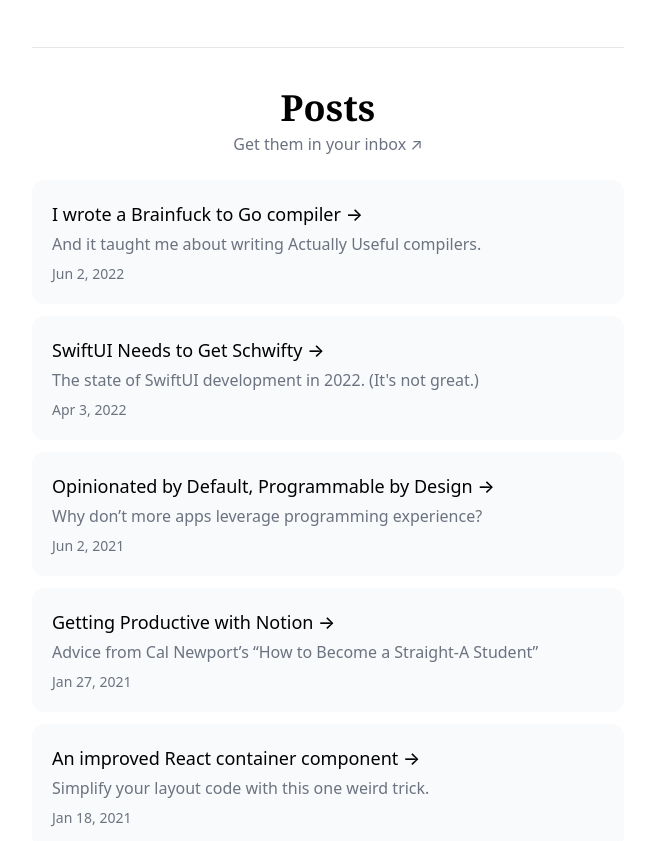
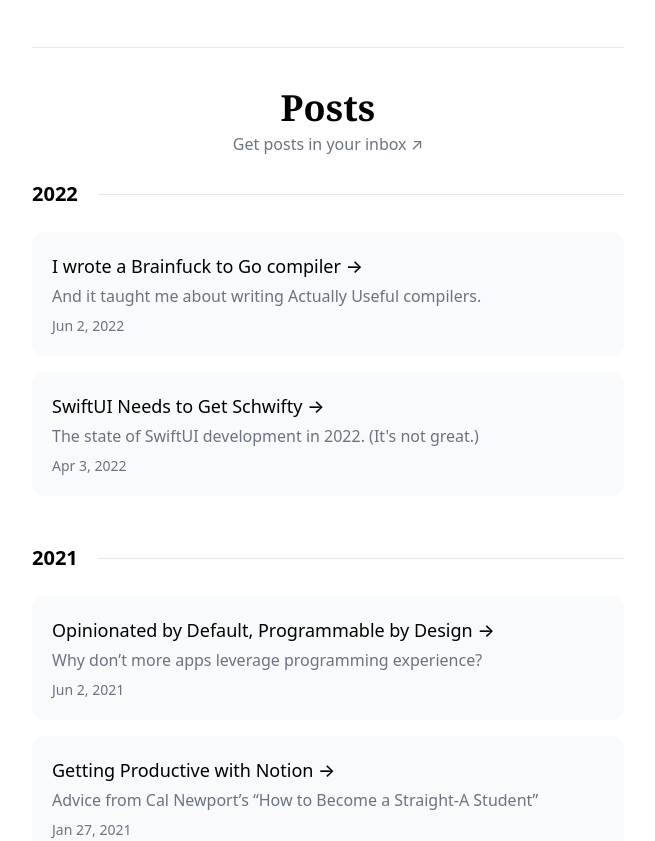
Before and after one commit to kbrgl/website, a Next.js app: page / in a window 1280 px wide. Shown: the part 943-1784 px from the top of the page, without its empty margins (312-967 px from the left). Built offline with nearby package versions, Linux system fonts and the light colour scheme; a web font is replaced by a local one.

Commit message:
Add date sections to posts

```diff
--- /dev/null
+++ b/src/components/post.js
@@ -0,0 +1,23 @@
+import Link from "next/link";
+
+export default function Post({ post }) {
+  return (
+    <Link href={`/p/${post.slug}`} key={post.slug}>
+      <a
+        className="block p-5 bg-gray-50 hover:text-white hover:bg-accent transition-colors rounded-xl group"
+        key={post.slug}
+      >
+        <p className="text-lg font-medium mb-1">
+          {post.title}&nbsp;
+          <span className="group-hover:ml-2 transition-[margin]">&rarr;</span>
+        </p>
+        <p className="text-gray-500 group-hover:text-white transition-colors pb-2">
+          {post.subtitle}
+        </p>
+        <p className="text-sm text-gray-500 group-hover:text-white transition-colors">
+          {post.date}
+        </p>
+      </a>
+    </Link>
+  );
+}
--- a/src/pages/index.js
+++ b/src/pages/index.js
@@ -1,16 +1,19 @@
 import { promises as fs } from "fs";
 import path from "path";
-import Link from "next/link";
 import matter from "gray-matter";
+import _ from "lodash";
 import formatDate from "../utils/format-date";
 import parseDate from "../utils/parse-date";
 import Layout from "../components/layout";
 import Container from "../components/container";
 import Header from "../components/header";
 import Footer from "../components/footer";
+import Post from "../components/post";
+import SectionHeading from "../components/section-heading";
 import { QuickLinks } from "../components/quick-links";
+import Project from "../components/project";
 
-export default function Home({ posts }) {
+export default function Home({ postsByYear, years }) {
   return (
     <Layout>
       <Header />
@@ -82,37 +85,24 @@ export default function Home({ posts }) {
           <h2 className="text-4xl font-title font-bold text-center">Posts</h2>
           <p className="text-gray-500 mt-1 mb-6 text-center">
             <a href="https://buttondown.email/kabir">
-              Get them in your inbox ↗
+              Get posts in your inbox ↗
             </a>
           </p>
-          <ul className="mb-10 space-y-3">
-            {posts
-              .map((post) => ({
-                ...post,
-                date: parseDate(post.dateString),
-              }))
-              .sort((a, b) => +b.date - +a.date)
-              .map((post) => (
-                <Link href={`/p/${post.slug}`} key={post.slug}>
-                  <a
-                    className="block p-5 bg-gray-50 hover:text-white hover:bg-accent transition-colors rounded-xl group"
-                    key={post.slug}
-                  >
-                    <p className="text-lg font-medium mb-1">
-                      {post.title}&nbsp;
-                      <span className="group-hover:ml-2 transition-[margin]">
-                        &rarr;
-                      </span>
-                    </p>
-                    <p className="text-gray-500 group-hover:text-white transition-colors pb-2">
-                      {post.subtitle}
-                    </p>
-                    <p className="text-sm text-gray-500 group-hover:text-white transition-colors">
-                      {post.dateString}
-                    </p>
-                  </a>
-                </Link>
-              ))}
+          <ul className="mb-10 space-y-12">
+            {years.map((year) => (
+              <section className="space-y-6" key={year}>
+                <SectionHeading>{year}</SectionHeading>
+                <div className="gap-4 grid auto-rows-max grid-cols-1">
+                  {postsByYear[year].map((item) =>
+                    item.type === "project" ? (
+                      <Project key={item.name} project={item} />
+                    ) : (
+                      <Post key={item.title} post={item} />
+                    )
+                  )}
+                </div>
+              </section>
+            ))}
           </ul>
         </section>
       </Container>
@@ -140,14 +130,24 @@ export async function getStaticProps() {
     )
   )
     .filter(({ hidden }) => !hidden)
-    .map(({ date, ...data }) => ({
-      ...data,
-      dateString: formatDate(date),
-    }));
+    .sort((a, b) => b.date - a.date)
+    .map(({ date, ...data }) => {
+      return {
+        ...data,
+        date: formatDate(date),
+      };
+    });
+
+  const postsByYear = _.groupBy(
+    posts.sort((a, b) => parseDate(b.date) - parseDate(a.date)),
+    (item) => parseDate(item.date).getUTCFullYear()
+  );
+  const years = Object.keys(postsByYear).sort((a, b) => b - a);
 
   return {
     props: {
-      posts,
+      postsByYear,
+      years,
     },
   };
 }
```
